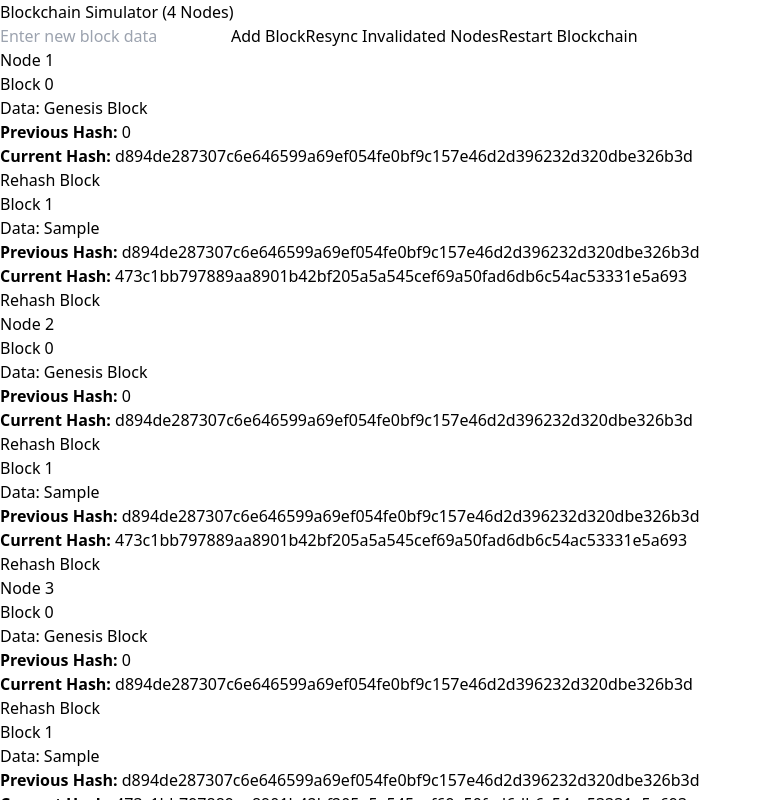
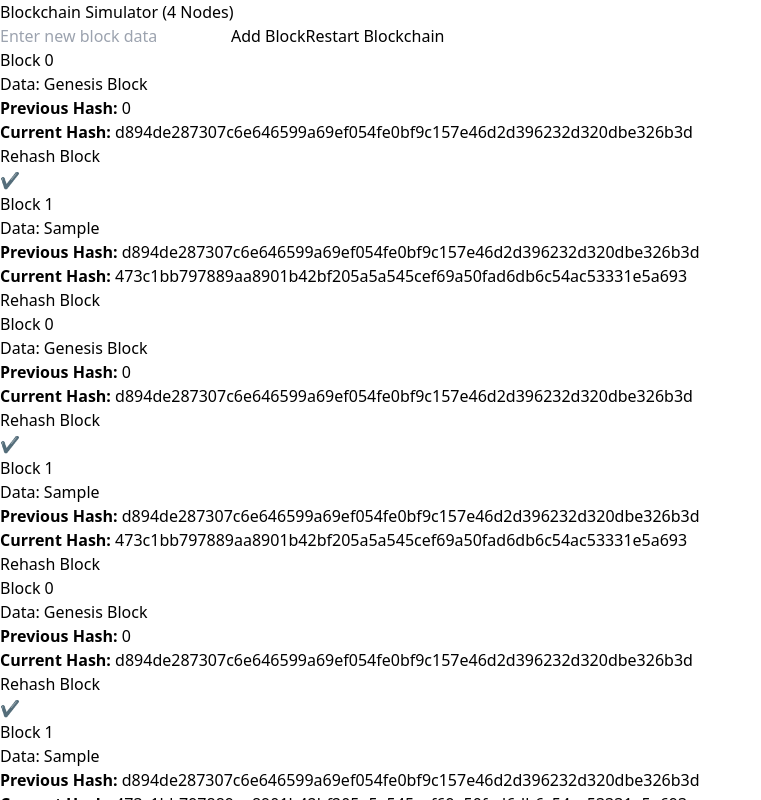
Before and after one commit to formssihk/blockchain-demo, a React (Vite) app: page / in a window 1280 px wide. Both pictures are taken after typing "Sample" into the empty fields and a click on the button "Add Block". Shown: the top 800 px of the page, without its empty margins (0-761 px from the left). Built offline with nearby package versions, Linux system fonts and the light colour scheme.

Commit message:
working blockchain node

```diff
--- a/src/App.css
+++ b/src/App.css
@@ -6,3 +6,19 @@
 .container {
   max-width: 1200px;
 }
+
+/* src/App.css */
+@keyframes fadeIn {
+  from {
+    opacity: 0;
+    transform: translateY(20px);
+  }
+  to {
+    opacity: 1;
+    transform: translateY(0);
+  }
+}
+
+.block {
+  animation: fadeIn 0.5s ease-in-out;
+}
--- a/src/App.jsx
+++ b/src/App.jsx
@@ -13,6 +13,7 @@ function App() {
   ]);
 
   const [newBlockData, setNewBlockData] = useState('');
+  const [ticks, setTicks] = useState([false, false, false, false]); // Track tick icon for each node
 
   function createGenesisBlock() {
     return {
@@ -33,19 +34,38 @@ function App() {
       return;
     }
 
+    // Create the new block to be added
+    const newBlock = {
+      index: nodes[0].length,
+      data: newBlockData,
+      previousHash: nodes[0][nodes[0].length - 1].hash,
+      hash: calculateHash(nodes[0].length, newBlockData, nodes[0][nodes[0].length - 1].hash),
+    };
+
+    // Add the block to the first node immediately
+    const updatedNodes = [...nodes];
+    updatedNodes[0] = [...updatedNodes[0], newBlock];
+    setNodes(updatedNodes);
+
+    // Show the tick icon for the first node immediately
+    setTicks([true, false, false, false]);
+
+    // After 1 second, propagate the block to the other nodes
+    setTimeout(() => {
+      propagateBlockToOtherNodes(newBlock);
+    }, 1000);
+
+    setNewBlockData(''); // Clear input field
+  }
+
+  function propagateBlockToOtherNodes(newBlock) {
     const updatedNodes = nodes.map((blocks) => {
-      const previousBlock = blocks[blocks.length - 1];
-      const newBlock = {
-        index: blocks.length,
-        data: newBlockData,
-        previousHash: previousBlock.hash,
-        hash: calculateHash(blocks.length, newBlockData, previousBlock.hash),
-      };
-      return [...blocks, newBlock];
+      return [...blocks, newBlock]; // Add block to all nodes including the first
     });
+    setNodes(updatedNodes);
 
-    setNodes(updatedNodes);
-    setNewBlockData('');
+    // Show tick icon on all nodes after propagation
+    setTicks([true, true, true, true]);
   }
 
   function updateBlock(nodeIndex, blockIndex, newData) {
@@ -56,7 +76,7 @@ function App() {
             return {
               ...block,
               data: newData,
-              hash: block.hash,
+              hash: block.hash, // Keep the old hash to simulate tampering
             };
           }
           return block;
@@ -85,40 +105,6 @@ function App() {
     setNodes(updatedNodes);
   }
 
-  function resyncInvalidatedNodes() {
-    const majorityNode = findMajorityNode();
-    const updatedNodes = nodes.map((blocks, i) => {
-      if (!isChainValid(blocks)) {
-        return majorityNode;
-      }
-      return blocks;
-    });
-    setNodes(updatedNodes);
-  }
-
-  function findMajorityNode() {
-    const validNodes = nodes.filter(isChainValid);
-    return validNodes[0];
-  }
-
-  function isChainValid(blocks) {
-    for (let i = 1; i < blocks.length; i++) {
-      const currentBlock = blocks[i];
-      const previousBlock = blocks[i - 1];
-
-      if (currentBlock.previousHash !== previousBlock.hash) {
-        return false;
-      }
-
-      const calculatedHash = calculateHash(currentBlock.index, currentBlock.data, currentBlock.previousHash);
-      if (currentBlock.hash !== calculatedHash) {
-        return false;
-      }
-    }
-    return true;
-  }
-
-  // Function to reset the blockchain to the initial state
   function resetBlockchain() {
     setNodes([
       [createGenesisBlock()],
@@ -126,7 +112,8 @@ function App() {
       [createGenesisBlock()],
       [createGenesisBlock()],
     ]);
-    setNewBlockData(''); // Clear the input field as well
+    setNewBlockData(''); // Clear the input field
+    setTicks([false, false, false, false]); // Reset the tick icons
   }
 
   return (
@@ -148,27 +135,20 @@ function App() {
       </button>
 
       <button
-        onClick={resyncInvalidatedNodes}
-        className="p-2 bg-green-500 text-white rounded mb-4 ml-4"
-      >
-        Resync Invalidated Nodes
-      </button>
-
-      {/* New Reset Button */}
-      <button
         onClick={resetBlockchain}
-        className="p-2 bg-red-500 text-white rounded mb-4 ml-4"
+        className="p-2 bg-orange-500 text-white rounded mb-4 ml-4"
       >
         Restart Blockchain
       </button>
 
-      <div className="">
+      <div className="overflow-x-auto p-2">
         {nodes.map((blocks, nodeIndex) => (
           <Blockchain
             key={nodeIndex}
             blocks={blocks}
             updateBlock={(blockIndex, newData) => updateBlock(nodeIndex, blockIndex, newData)}
             rehashBlock={(blockIndex) => rehashBlock(nodeIndex, blockIndex)}
+            showTick={ticks[nodeIndex]} // Pass the tick status to Blockchain component
             nodeIndex={nodeIndex}
           />
         ))}
--- a/src/components/Block.jsx
+++ b/src/components/Block.jsx
@@ -2,7 +2,7 @@
 // src/components/Block.jsx
 import sha256 from 'crypto-js/sha256';
 
-function Block({ block, index, updateBlock, rehashBlock, blocks }) {
+function Block({ block, index, updateBlock, rehashBlock, blocks, showTick }) {
   const previousBlock = index === 0 ? null : blocks[index - 1];
 
   // Check if the block's previous hash matches the hash of the previous block
@@ -16,14 +16,14 @@ function Block({ block, index, updateBlock, rehashBlock, blocks }) {
   // Determine if the block is valid
   const isValid = isPreviousHashValid && isCurrentHashValid;
 
-  // If this block is invalid, or any previous block is invalid, then all blocks after are invalid
-  const isInvalidOrFollowingInvalid = !isValid || (previousBlock && previousBlock.invalid);
-
-  // Mark the current block as invalid if the chain up to this point is invalid
-  block.invalid = isInvalidOrFollowingInvalid;
-
   return (
-    <div className={`block p-4 border rounded shadow mb-4 ${isInvalidOrFollowingInvalid ? 'bg-red-100' : 'bg-green-100'}`}>
+    <div className={`block p-4 border rounded shadow mb-4 relative ${isValid ? 'bg-green-100' : 'bg-red-100'}`}>
+      {/* Show tick icon if the block was added */}
+      {showTick && (
+        <div className="absolute top-2 right-2">
+          <span className="text-green-500">&#10004;</span> {/* Tick Icon */}
+        </div>
+      )}
       <p className="text-lg font-bold">Block {block.index}</p>
       <div className="mt-2">
         <label className="font-semibold">Data: </label>
--- a/src/components/Blockchain.jsx
+++ b/src/components/Blockchain.jsx
@@ -2,11 +2,9 @@
 // src/components/Blockchain.jsx
 import Block from './Block';
 
-function Blockchain({ blocks, updateBlock, rehashBlock, nodeIndex }) {
+function Blockchain({ blocks, updateBlock, rehashBlock, nodeIndex, showTick }) {
   return (
-    <>
-      <h2 className="font-bold">Node {nodeIndex + 1}</h2>
-      <div className="flex overflow-x-auto p-2 space-x-4 border p-4">
+    <div className="blockchain p-4 border rounded flex overflow-x-auto p-2 space-x-4 border p-4">
       {blocks.map((block, index) => (
         <Block
           key={index}
@@ -15,10 +13,10 @@ function Blockchain({ blocks, updateBlock, rehashBlock, nodeIndex }) {
           updateBlock={updateBlock}
           rehashBlock={rehashBlock}
           blocks={blocks}
+          showTick={index === blocks.length - 1 && showTick} // Show tick only for the latest block
         />
       ))}
     </div>
-    </>
   );
 }
 
```
Lines whose indentation alone changed are shown as unchanged.
